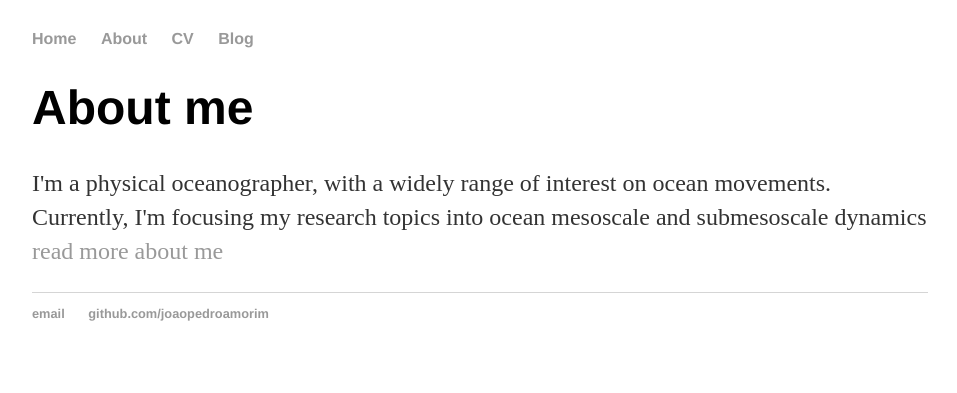
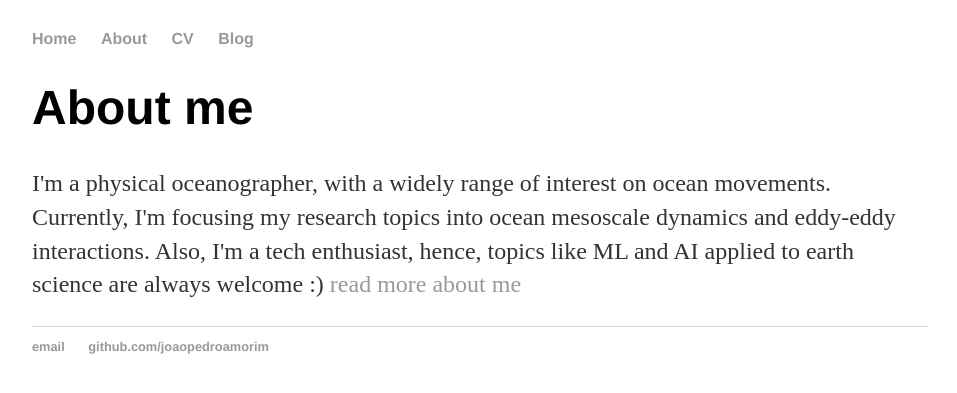
Before and after one commit to joaopedroamorim/joaopedroamorim.github.io, a Jekyll site: the page built from about/index.html, in a window 1280 px wide. Shown: the top 393 px of the page, without its empty margins (160-1117 px from the left). Built offline with Jekyll 4.4.1, drawn with Linux system fonts in a browser that asks for light colours.

Commit message:
Update index.html

```diff
--- a/about/index.html
+++ b/about/index.html
@@ -6,5 +6,5 @@ permalink: /about/
 	<h1>{{ page.title }}</h1>
 
 	<div class="blurb">
-		<p>I'm a physical oceanographer, with a widely range of interest on ocean movements. Currently, I'm focusing my research topics into ocean mesoscale and submesoscale dynamics <a href="/about">read more about me</a></p>
+		<p>I'm a physical oceanographer, with a widely range of interest on ocean movements. Currently, I'm focusing my research topics into ocean mesoscale dynamics and eddy-eddy interactions. Also, I'm a tech enthusiast, hence, topics like ML and AI applied to earth science are always welcome :) <a href="/about">read more about me</a></p>
 	</div><!-- /.blurb -->
```
